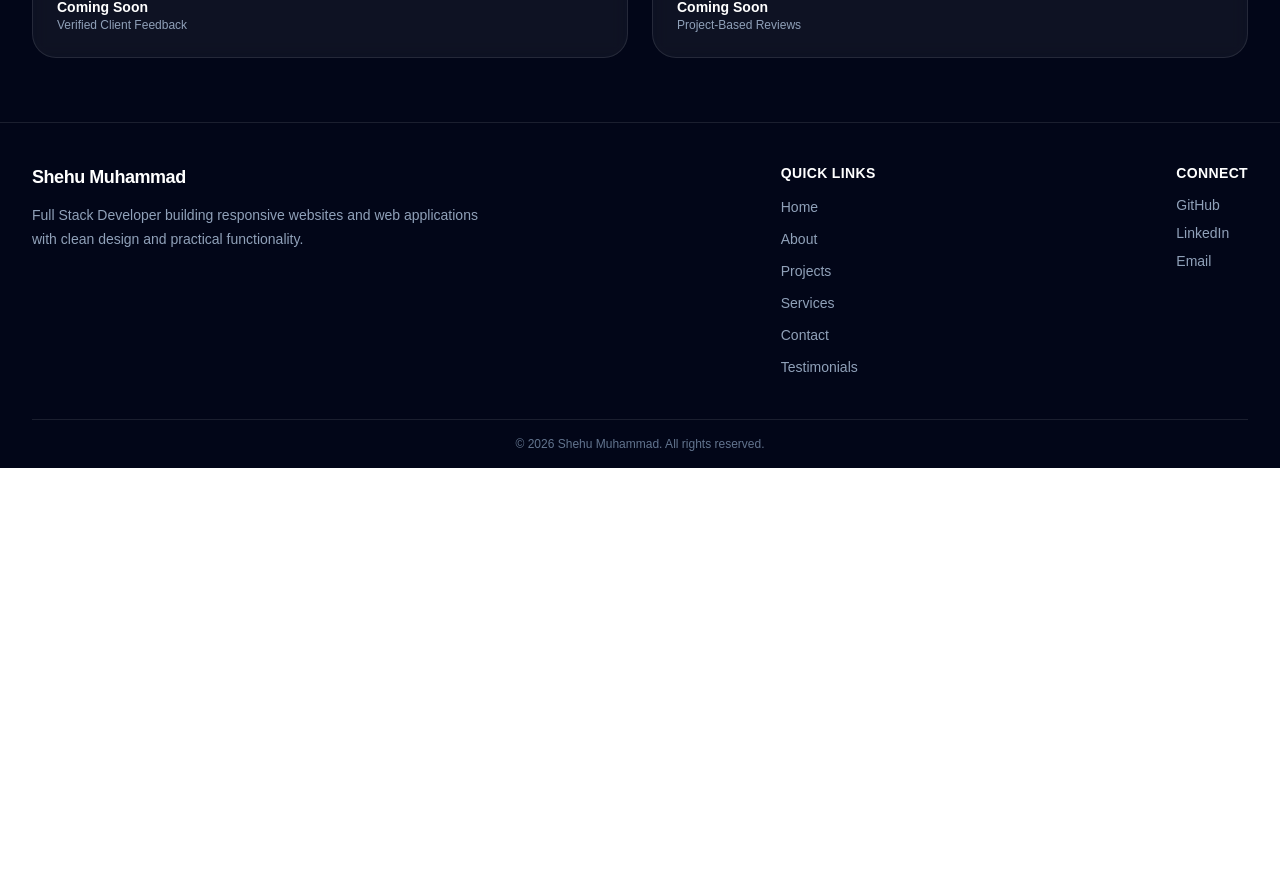
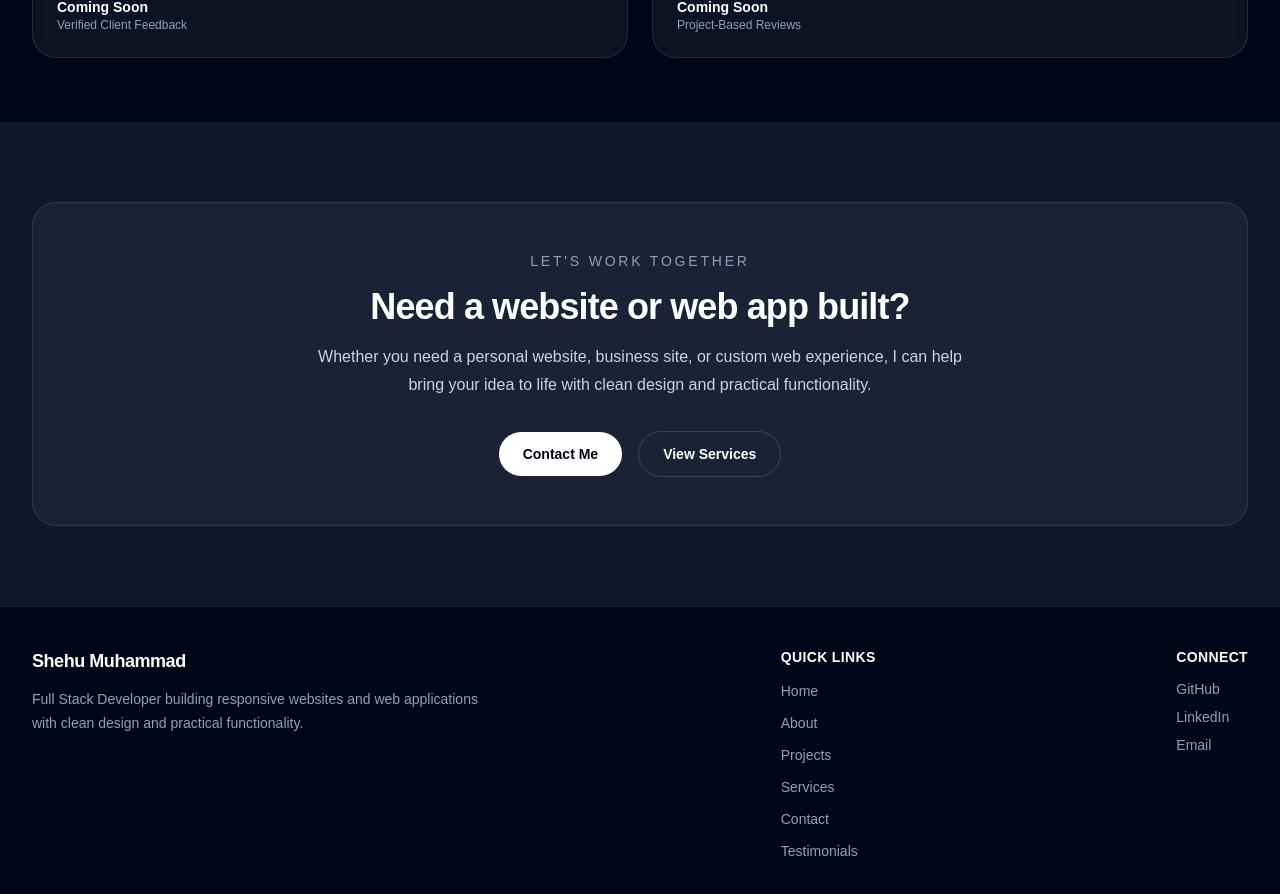
Before and after one commit to Shehu-Muhammad/personal-website, a Next.js app: page / in a window 1280 px wide. Shown: the part 2680-3574 px from the top of the page. Before the commit the page ends 3148 px from the top, so only its background shows below. Built offline with nearby package versions, Linux system fonts and the light colour scheme.

Commit message:
created HomeCTA.tsx and added it to app/page.tsx

```diff
--- a/app/page.tsx
+++ b/app/page.tsx
@@ -1,5 +1,6 @@
 import FeaturedProjects from '@/components/home/FeaturedProjects';
 import Hero from '@/components/home/Hero';
+import HomeCTA from '@/components/home/HomeCTA';
 import IntroStrip from '@/components/home/IntroStrip';
 import ServicesPreview from '@/components/home/ServicesPreview';
 import TestimonialsPreview from '@/components/home/TestimonialsPreview';
@@ -12,6 +13,7 @@ export default function HomePage() {
       <FeaturedProjects />
       <ServicesPreview />
       <TestimonialsPreview />
+      <HomeCTA />
     </>
   );
 }
--- a/components/home/HomeCTA.tsx
+++ b/components/home/HomeCTA.tsx
@@ -0,0 +1,43 @@
+// components/home/HomeCTA.tsx
+import Link from 'next/link';
+import Container from '@/components/layout/Container';
+
+export default function HomeCTA() {
+  return (
+    <section className='bg-slate-900 py-20 text-white'>
+      <Container>
+        <div className='rounded-3xl border border-white/10 bg-white/5 px-6 py-12 text-center backdrop-blur sm:px-10'>
+          <p className='text-sm font-medium uppercase tracking-[0.2em] text-slate-400'>
+            Let&apos;s Work Together
+          </p>
+
+          <h2 className='mt-4 text-3xl font-bold tracking-tight text-white sm:text-4xl'>
+            Need a website or web app built?
+          </h2>
+
+          <p className='mx-auto mt-4 max-w-2xl text-base leading-7 text-slate-300'>
+            Whether you need a personal website, business site, or custom web
+            experience, I can help bring your idea to life with clean design and
+            practical functionality.
+          </p>
+
+          <div className='mt-8 flex flex-col items-center justify-center gap-4 sm:flex-row'>
+            <Link
+              href='/contact'
+              className='inline-flex items-center justify-center rounded-full bg-white px-6 py-3 text-sm font-semibold text-slate-950 transition hover:bg-slate-200'
+            >
+              Contact Me
+            </Link>
+
+            <Link
+              href='/services'
+              className='inline-flex items-center justify-center rounded-full border border-white/15 px-6 py-3 text-sm font-semibold text-white transition hover:bg-white/10'
+            >
+              View Services
+            </Link>
+          </div>
+        </div>
+      </Container>
+    </section>
+  );
+}
```
